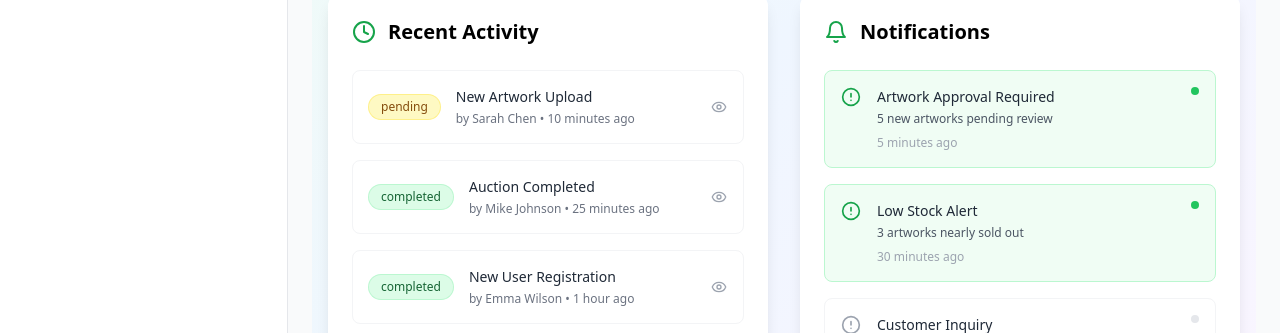
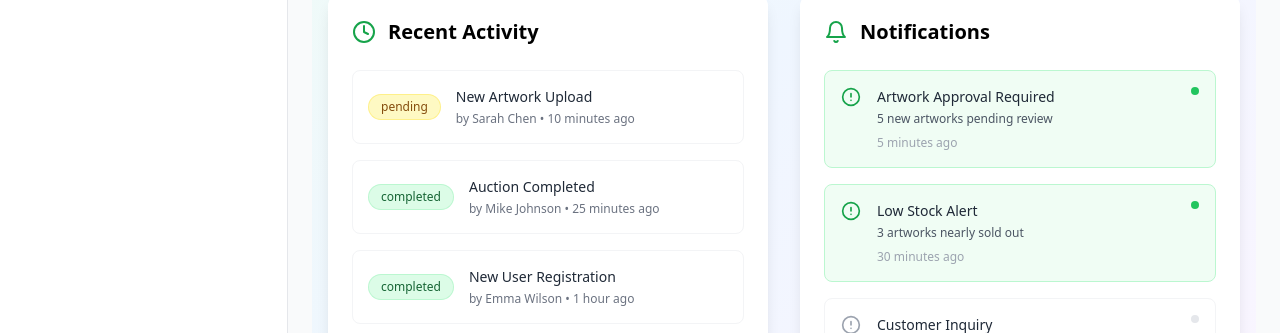
Before and after one commit to ArtEcommercePlatform/Artztall-front-end, a React (Vite) app: page /admin/dashboard in a window 1280 px wide. Shown: the part 467-800 px from the top of the page. Built offline with nearby package versions, Linux system fonts and the light colour scheme.

Commit message:
newupdate

```diff
--- a/src/pages/Admin/Dashboard.tsx
+++ b/src/pages/Admin/Dashboard.tsx
@@ -6,7 +6,6 @@ import {
   AlertCircle,
   Clock,
   DollarSign,
-  Eye,
   Gavel,
   ChevronUp,
   ChevronDown,
@@ -251,7 +250,7 @@ const AdminDashboard: React.FC = () => {
             <div className="space-y-4 custom-scrollbar">
               {recentActivity.map((activity) => (
                 <div key={activity.id}
-                     className="flex items-center justify-between p-4 hover:bg-gray-50 rounded-lg transition-all duration-300 border border-gray-100 hover:border-green-200">
+                     className="flex items-center p-4 hover:bg-gray-50 rounded-lg transition-all duration-300 border border-gray-100 hover:border-green-200">
                   <div className="flex items-center space-x-4">
                     <div className={`px-3 py-1 rounded-full text-xs font-medium ${getStatusColor(activity.status)}`}>
                       {activity.status}
@@ -261,7 +260,6 @@ const AdminDashboard: React.FC = () => {
                       <p className="text-xs text-gray-500 mt-1">by {activity.user} • {activity.timestamp}</p>
                     </div>
                   </div>
-                  <Eye className="w-4 h-4 text-gray-400 hover:text-green-600 cursor-pointer" />
                 </div>
               ))}
             </div>
```
